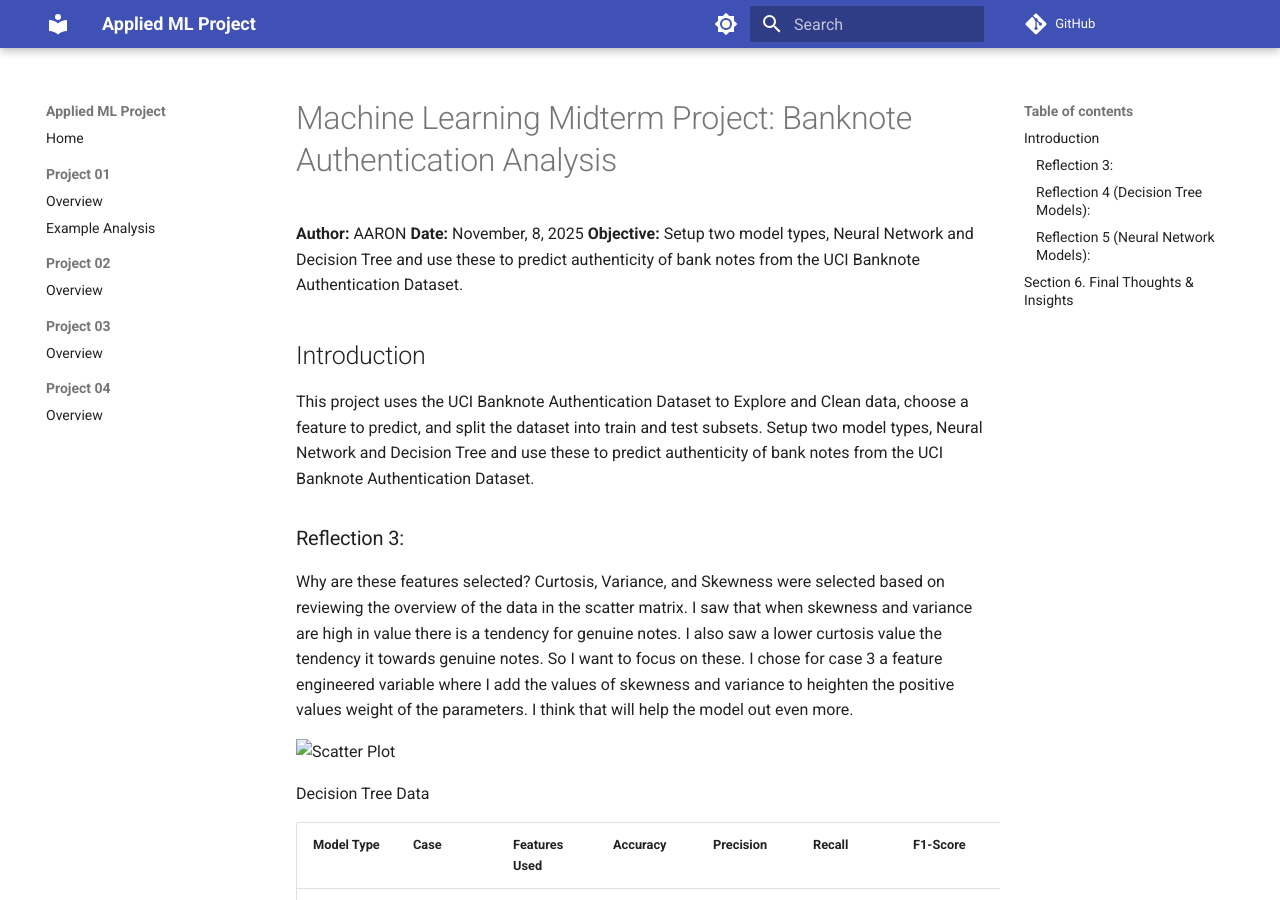
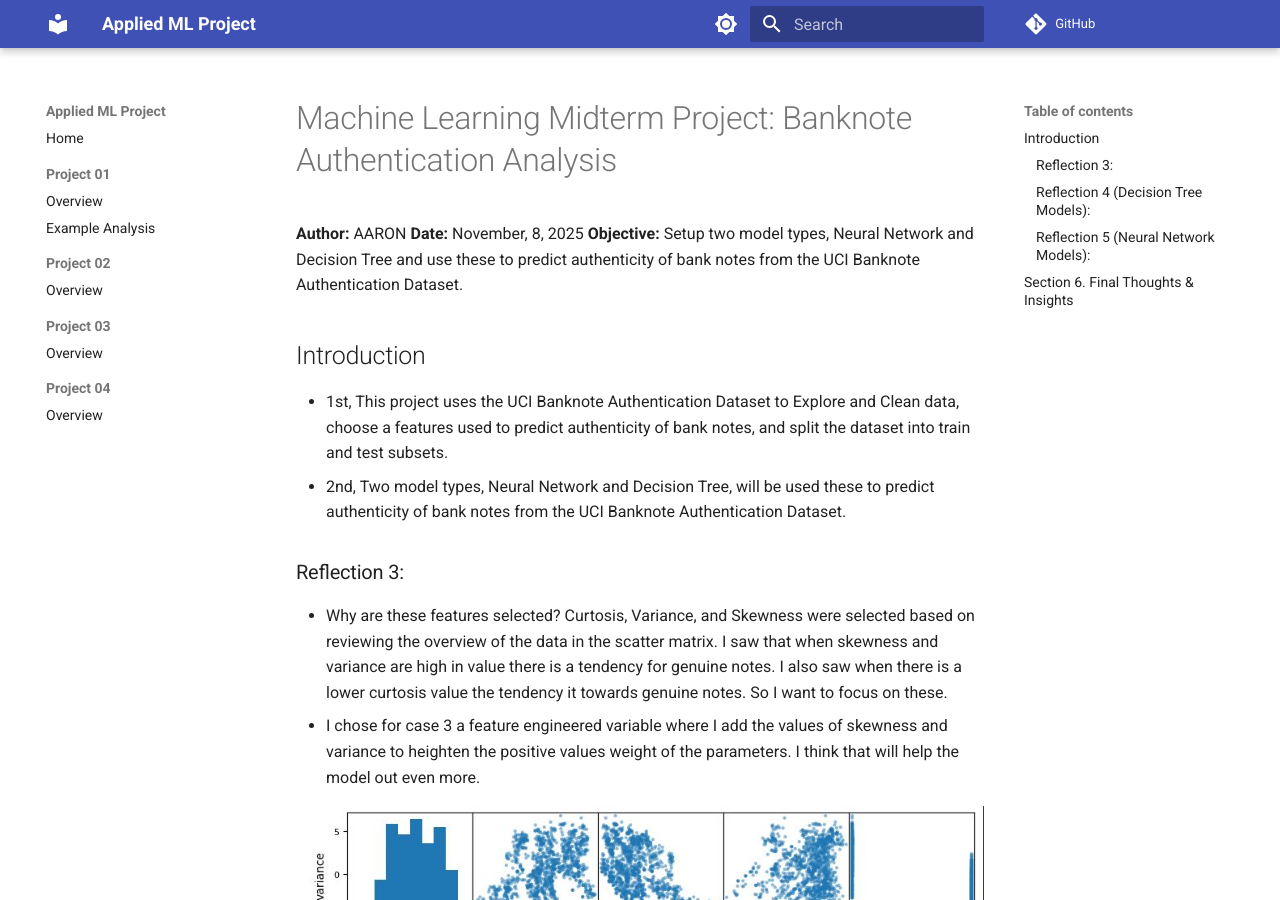
Before and after one commit to hrawp/applied-ml-hrawp, an MkDocs documentation site: the page built from docs/midterm/README.md, in a window 1280 px wide and 900 px high. Built offline with MkDocs 1.6.1 and Material for MkDocs 9.7.7, drawn with Linux system fonts in a browser that asks for light colours; comment, search, counter and statistics services are not loaded.

Commit message:
Added Images

```diff
--- a/docs/midterm/README.md
+++ b/docs/midterm/README.md
@@ -4,11 +4,12 @@
 **Objective:** Setup two model types, Neural Network and Decision Tree and use these to predict authenticity of bank notes from the UCI Banknote Authentication Dataset.
 
 ## Introduction
-This project uses the UCI Banknote Authentication Dataset to Explore and Clean data, choose a feature to predict, and split the dataset into train and test subsets.
-Setup two model types, Neural Network and Decision Tree and use these to predict authenticity of bank notes from the UCI Banknote Authentication Dataset.
+- 1st, This project uses the UCI Banknote Authentication Dataset to Explore and Clean data, choose a features used to predict authenticity of bank notes, and split the dataset into train and test subsets.
+- 2nd, Two model types, Neural Network and Decision Tree, will be used these to predict authenticity of bank notes from the UCI Banknote Authentication Dataset.
 
 ### Reflection 3:
-Why are these features selected?  Curtosis, Variance, and Skewness were selected based on reviewing the overview of the data in the scatter matrix.  I saw that when skewness and variance are high in value there is a tendency for genuine notes.  I also saw a lower curtosis value the tendency it towards genuine notes.  So I want to focus on these.  I chose for case 3 a feature engineered variable where I add the values of skewness and variance to heighten the positive values weight of the parameters.  I think that will help the model out even more.
+- Why are these features selected?  Curtosis, Variance, and Skewness were selected based on reviewing the overview of the data in the scatter matrix.  I saw that when skewness and variance are high in value there is a tendency for genuine notes.  I also saw when there is a lower curtosis value the tendency it towards genuine notes.  So I want to focus on these.
+- I chose for case 3 a feature engineered variable where I add the values of skewness and variance to heighten the positive values weight of the parameters.  I think that will help the model out even more.
 
 ![Scatter Plot](images/ScatterPlot.JPG)
 
```
Also changed, not shown: docs/midterm/images/Confusion_Matrix_NN_Case3.JPG (renamed from images/Confusion_Matrix_NN_Case3.JPG), docs/midterm/images/NN_Decision_Surface_Case3.JPG (renamed from images/NN_Decision_Surface_Case3.JPG), docs/midterm/images/ScatterPlot.JPG (renamed from images/ScatterPlot.JPG), 1 other file.
